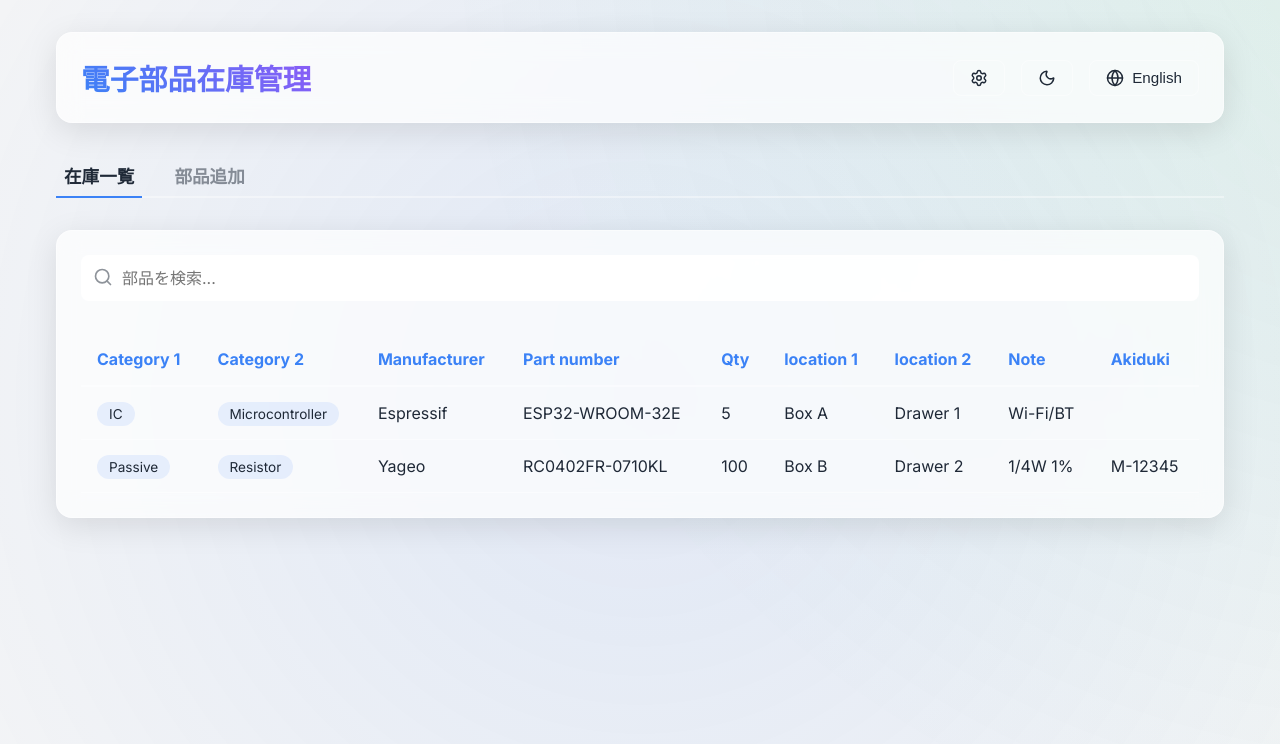
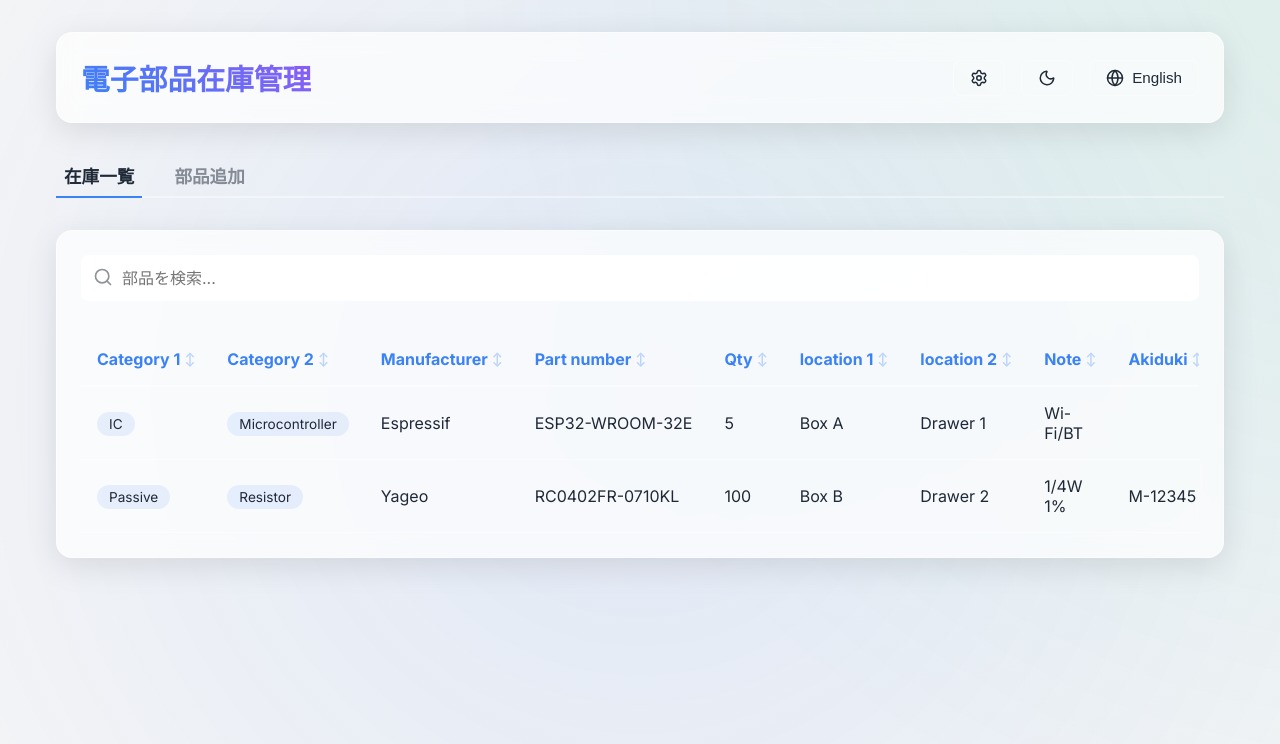
Before and after one commit to jp7dki/PartInventrySystem, a React (Vite) app: page / in a window 1280 px wide. Shown: the top 744 px of the page. Built offline with nearby package versions, Linux system fonts and the light colour scheme.

Commit message:
feat: Add column sorting to inventory list

```diff
--- a/src/components/InventoryList.jsx
+++ b/src/components/InventoryList.jsx
@@ -8,6 +8,15 @@ const InventoryList = ({ gasApiUrl, columns = [] }) => {
   const [searchTerm, setSearchTerm] = useState('');
   const [loading, setLoading] = useState(true);
   const [error, setError] = useState('');
+  const [sortConfig, setSortConfig] = useState({ key: null, direction: 'ascending' });
+
+  const handleSort = (key) => {
+    let direction = 'ascending';
+    if (sortConfig.key === key && sortConfig.direction === 'ascending') {
+      direction = 'descending';
+    }
+    setSortConfig({ key, direction });
+  };
 
   useEffect(() => {
     fetchData();
@@ -62,6 +71,27 @@ const InventoryList = ({ gasApiUrl, columns = [] }) => {
     );
   });
 
+  const sortedItems = [...filteredItems].sort((a, b) => {
+    if (!sortConfig.key) return 0;
+
+    const aVal = a[sortConfig.key] || '';
+    const bVal = b[sortConfig.key] || '';
+
+    // Handle numeric sorting for Qty
+    if (sortConfig.key === 'Qty') {
+      const aNum = parseFloat(aVal) || 0;
+      const bNum = parseFloat(bVal) || 0;
+      if (aNum < bNum) return sortConfig.direction === 'ascending' ? -1 : 1;
+      if (aNum > bNum) return sortConfig.direction === 'ascending' ? 1 : -1;
+      return 0;
+    }
+
+    // Default string sorting
+    if (aVal < bVal) return sortConfig.direction === 'ascending' ? -1 : 1;
+    if (aVal > bVal) return sortConfig.direction === 'ascending' ? 1 : -1;
+    return 0;
+  });
+
   // Calculate the final order of columns to display
   let finalVisibleColumns = [];
   if (items.length > 0) {
@@ -107,12 +137,23 @@ const InventoryList = ({ gasApiUrl, columns = [] }) => {
             <thead>
               <tr style={{ borderBottom: '2px solid var(--glass-border)' }}>
                 {finalVisibleColumns.map((key) => (
-                  <th key={key} style={{ padding: '1rem', color: 'var(--primary-color)', whiteSpace: 'nowrap' }}>{key}</th>
+                  <th
+                    key={key}
+                    style={{ padding: '1rem', color: 'var(--primary-color)', whiteSpace: 'nowrap', cursor: 'pointer', userSelect: 'none' }}
+                    onClick={() => handleSort(key)}
+                  >
+                    <div style={{ display: 'flex', alignItems: 'center', gap: '0.25rem' }}>
+                      {key}
+                      <span style={{ fontSize: '0.8rem', opacity: sortConfig.key === key ? 1 : 0.3 }}>
+                        {sortConfig.key === key ? (sortConfig.direction === 'ascending' ? '▲' : '▼') : '↕'}
+                      </span>
+                    </div>
+                  </th>
                 ))}
               </tr>
             </thead>
             <tbody>
-              {filteredItems.map((item, idx) => (
+              {sortedItems.map((item, idx) => (
                 <tr key={idx} style={{ borderBottom: '1px solid var(--glass-border)', transition: 'background-color 0.2s' }}
                     onMouseEnter={(e) => e.currentTarget.style.backgroundColor = 'rgba(59, 130, 246, 0.05)'}
                     onMouseLeave={(e) => e.currentTarget.style.backgroundColor = 'transparent'}>
```
